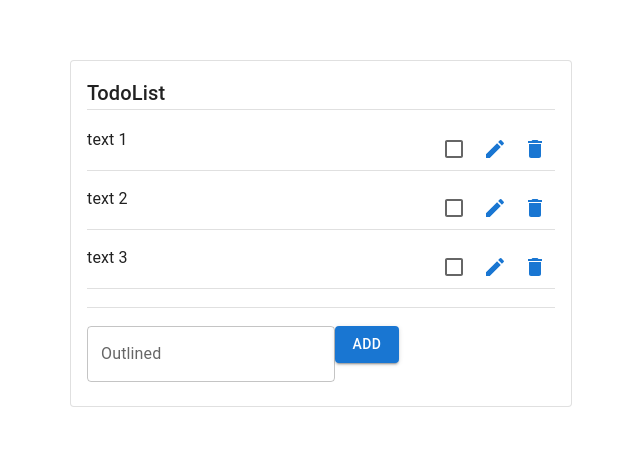
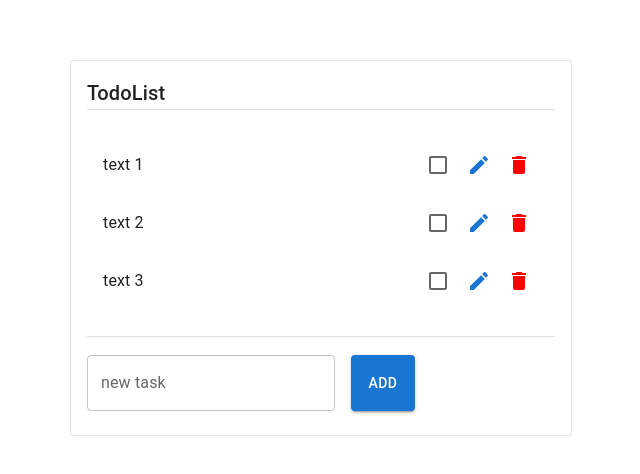
Before and after one commit to dima-popov/todo-list-test, a React app: page / in a window 1280 px wide. Shown: the top 474 px of the page, without its empty margins (319-959 px from the left). Built offline with nearby package versions, Linux system fonts and the light colour scheme.

Commit message:
Button "add to list"

```diff
--- a/src/App.tsx
+++ b/src/App.tsx
@@ -2,39 +2,53 @@
 import * as React from 'react';
 import {
   Container, Card, CardContent, Divider, Checkbox, Stack, Button,
-  Typography, TextField, Box, IconButton,
+  Typography, TextField, Box, IconButton, List, ListItem, Tooltip,
 } from '@mui/material';
 import { Delete, Create } from '@mui/icons-material';
 
-export interface HelloWorldProps {
+export interface AppProps {
   userName: string;
   lang: string;
 }
 
-const list = [
+interface TodoList {
+  text: string;
+  id: symbol;
+  date: Date,
+  ready: boolean
+}
+
+const list:TodoList[] = [
 
   {
-  date: {d: 1, y: 2, t: 3},
+    date: new Date(),
     text: 'text 1',
     ready: false,
-  id: 1
+    id: Symbol(),
   },
   {
-      date: {d: 1, y: 2, t: 3},
+    date: new Date(),
     text: 'text 2',
     ready: false,
-      id: 2
+    id: Symbol(),
   },
   {
-          date: {d: 1, y: 2, t: 3},
+    date: new Date(),
     text: 'text 3',
     ready: false,
-          id: 3
-            }
+    id: Symbol(),
+  },
 
 ];
 
-export function App(props: HelloWorldProps) {
+function App(props: AppProps) {
+  const [list_state, setList] = React.useState(list);
+  const [input_state, setInput] = React.useState('');
+
+  React.useEffect(() => {
+    console.log(list_state);
+  }, [list_state]);
+
   return (
     <Container sx={{ marginTop: '60px' }}>
 
@@ -45,49 +59,56 @@ export function App(props: HelloWorldProps) {
           </Typography>
           <Divider />
           <br />
-          <Stack spacing={2}>
+          <List>
 
-        { list.map(function(element, i) {
-            return (
-            <div>
-            <Box key={i} sx={{ display: 'flex'}}>
-            <Box sx={{flexGrow: 1}}>
+            { list_state.map((elm, i) => (
+
+              <ListItem key={i} sx={{ display: 'flex' }}>
+                <Box sx={{ flexGrow: 1 }}>
+                  <Tooltip title={elm.date.getDate()} placement="top">
                     <Typography variant="body1" component="span">
-              {element.text}
+                      {elm.text}
                     </Typography>
+                  </Tooltip>
                 </Box>
-              <Box >
+                <Box>
                   <Checkbox />
                   <IconButton aria-label="create" color="primary"><Create /></IconButton>
-              <IconButton aria-label="delete" color="primary"><Delete /></IconButton>
+                  <IconButton aria-label="delete" color="primary"><Delete sx={{ color: 'red' }} /></IconButton>
                 </Box>
 
-              </Box>
-              <Divider />
-              </div>
-              )
+              </ListItem>
 
-          })
+            ))}
 
-
-          }
-
-
-
-
-
-          </Stack>
+          </List>
           <br />
           <Divider />
           <br />
-          <Box
-            component="form"
+          <Stack direction="row" spacing={2}>
+            <TextField
+              id="outlined-basic"
+              label="new task"
+              variant="outlined"
+              onChange={(event) => { setInput(event.target.value); }}
+            />
+            <Button
+              variant="contained"
+              onClick={
+  () => {
+    setList([{
+      text: input_state, ready: false, id: Symbol(), date: new Date(),
+    }, ...list_state]);
+  }
+ }
             >
-            <TextField id="outlined-basic" label="Outlined" variant="outlined" />
-            <Button variant="contained">ADD</Button>
-          </Box>
+              ADD
+            </Button>
+          </Stack>
         </CardContent>
       </Card>
     </Container>
   );
 }
+
+export { App };
```
Also changed, not shown: 1 other file (tests, documents, lock files or other folders). Lines whose indentation alone changed are shown as unchanged.
